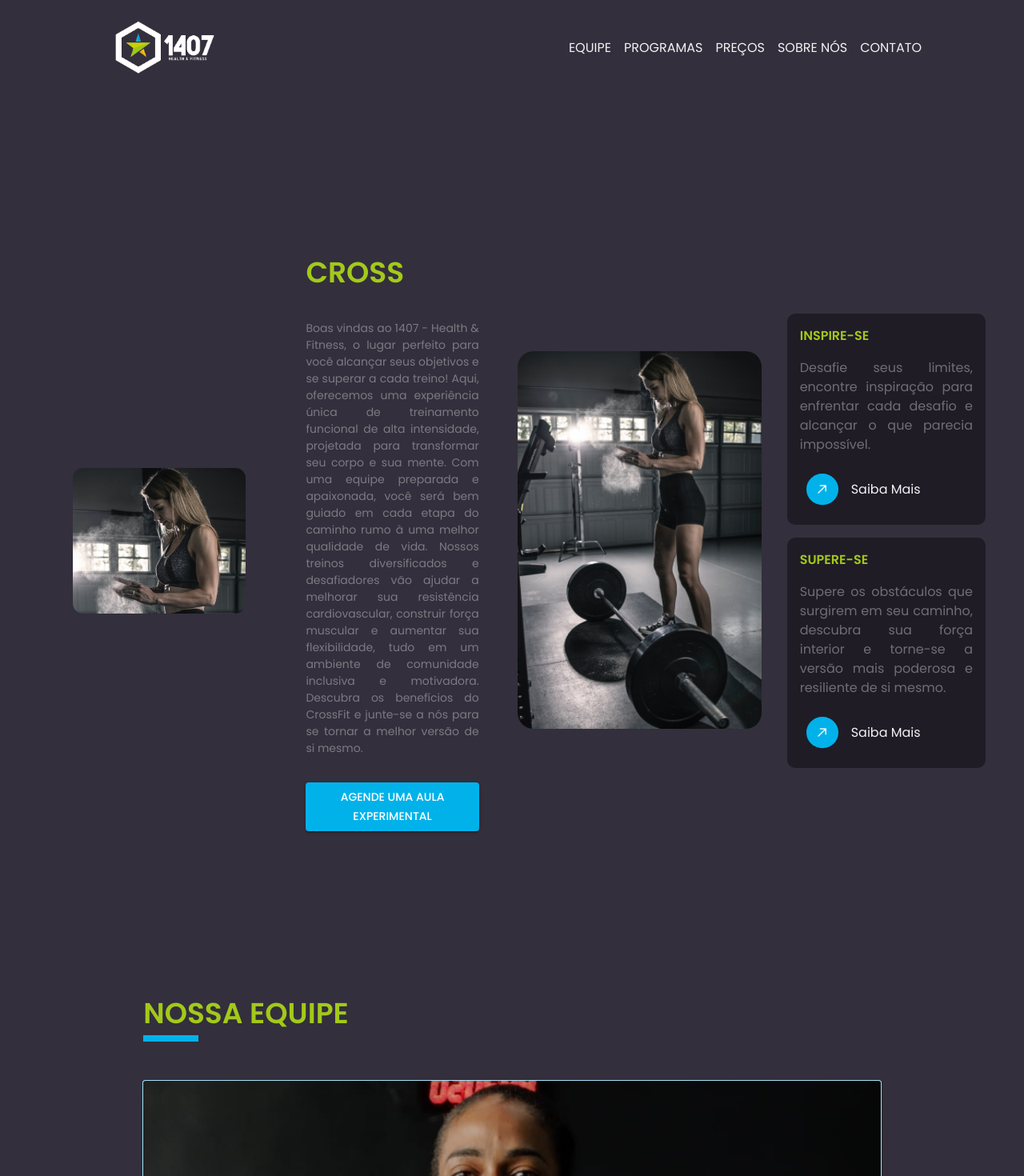
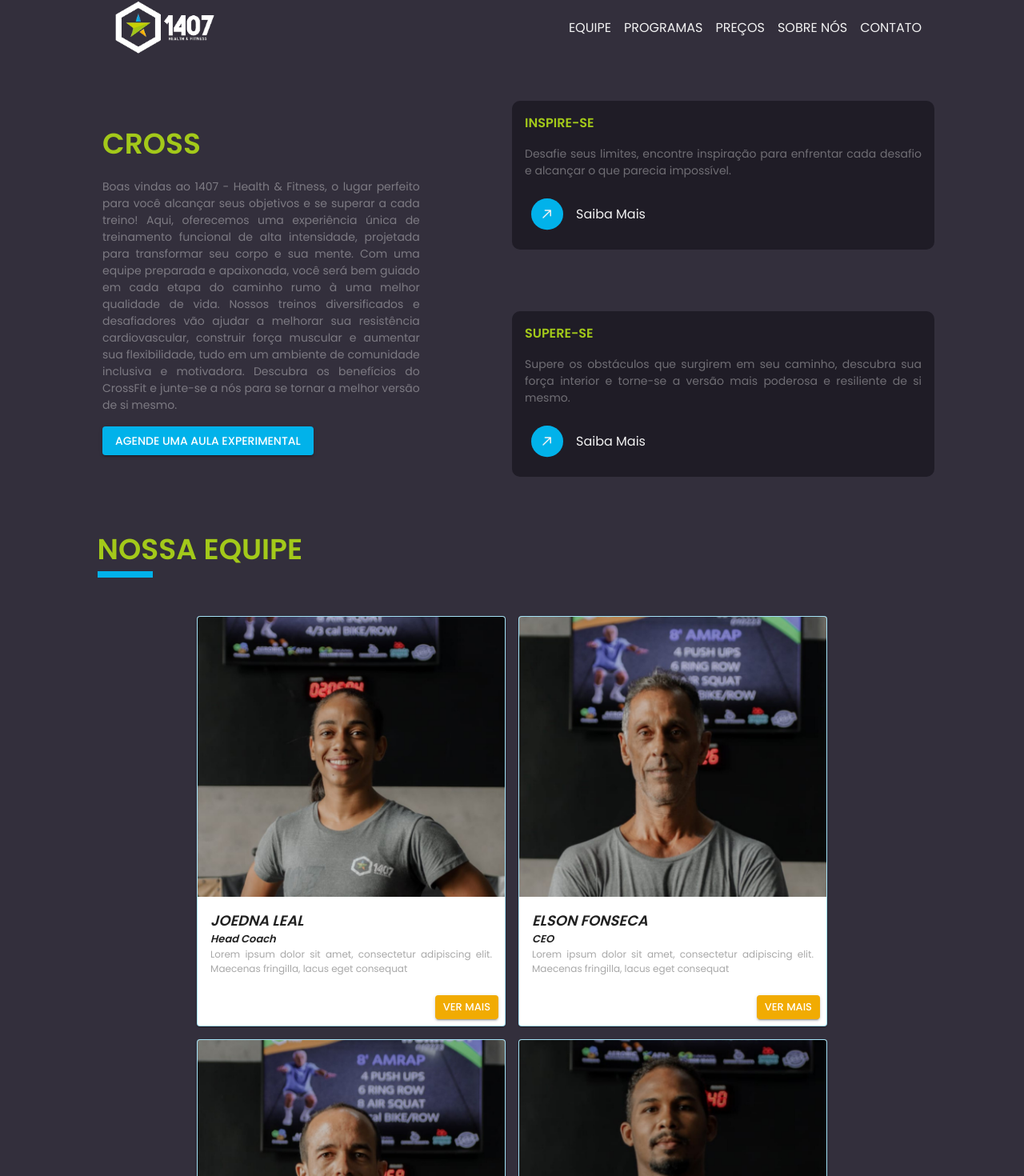
Before and after one commit to lucasrodrigges/1407-site, a React (Vite) app: page / in a window 1280 px wide. Shown: the part 40-1510 px from the top of the page at 80% size. Built offline with nearby package versions, Linux system fonts and the light colour scheme.

Commit message:
laptop responsive

```diff
--- a/src/components/Cross/Components/CatchPhrases.jsx
+++ b/src/components/Cross/Components/CatchPhrases.jsx
@@ -17,11 +17,18 @@ export default function CatchPhrases() {
     <Box sx={{
       display: 'flex',
       flexDirection: 'column',
-      justifyContent: 'center',
+      justifyContent: {
+        xs: 'center',
+        md: 'space-between',
+      },
       alignItems: 'center',
       width: {
-        xs: '100%',
+        xs: '90%',
         sm: '80%',
+        // md: '60%',
+      },
+      height: {
+        md: '470px',
       },
       gap: 2,
     }}
@@ -60,6 +67,9 @@ export default function CatchPhrases() {
           <Typography sx={{
             color: 'rgba(255, 255, 255, 0.36)',
             textAlign: 'justify',
+            fontSize: {
+              xs: 14,
+            },
           }}
           >
             {card.text}
--- a/src/components/Cross/Components/Welcome.jsx
+++ b/src/components/Cross/Components/Welcome.jsx
@@ -9,18 +9,27 @@ export default function Welcome() {
       display: 'flex',
       flexDirection: 'column',
       justifyContent: 'center',
-      alignItems: 'center',
-      gap: 4,
+      alignItems: {
+        xs: 'center',
+        sm: 'flex-start',
+      },
+      gap: {
+        xs: 4,
+        md: 2,
+      },
       width: {
         xs: '100%',
         sm: '80%',
+      },
+      height: {
+        md: '470px',
       },
     }}
     >
       <Typography
         sx={{
           fontSize: {
-            xs: '36px',
+            xs: 36,
           },
           fontWeight: 600,
           color: 'green01',
@@ -31,10 +40,15 @@ export default function Welcome() {
       </Typography>
 
       <Typography sx={{
-        fontSize: 14,
+        fontSize: {
+          xs: 14,
+        },
         fontWeight: 400,
         color: 'rgba(255, 255, 255, 0.36)',
-        width: '100%',
+        width: {
+          xs: '100%',
+          md: '80%',
+        },
         textAlign: 'justify',
       }}
       >
--- a/src/components/Cross/Components/WomanImageDesktop.jsx
+++ b/src/components/Cross/Components/WomanImageDesktop.jsx
@@ -7,11 +7,11 @@ export default function WomanImageDesktop() {
     <Box sx={{
       display: {
         xs: 'none',
-        md: 'block',
+        // md: 'block',
       },
       '& img': {
         width: '305px',
-        height: '472px',
+        height: '470px',
         borderRadius: '20px',
         objectFit: 'cover',
         transition: '0.8s',
--- a/src/components/Cross/Components/WomanImageMobile.jsx
+++ b/src/components/Cross/Components/WomanImageMobile.jsx
@@ -6,7 +6,10 @@ export default function WomanImageMobile() {
   return (
     <Box sx={{
       width: '100%',
-      display: 'flex',
+      display: {
+        xs: 'flex',
+        md: 'none',
+      },
       justifyContent: 'center',
       alignItems: 'center',
       '& img': {
--- a/src/components/Cross/Index.jsx
+++ b/src/components/Cross/Index.jsx
@@ -8,10 +8,10 @@ import CatchPhrases from './Components/CatchPhrases';
 export default function Cross() {
   return (
     <Box sx={{
-      height: {
-        md: 'calc(100vh + 200px)',
+      width: {
+        xs: '90%',
+        md: '80%',
       },
-      width: '90%',
       maxWidth: '1368px',
       display: 'flex',
       flexDirection: {
@@ -19,7 +19,10 @@ export default function Cross() {
         md: 'row',
       },
       alignItems: 'center',
-      gap: 6,
+      gap: {
+        xs: 6,
+        md: 4,
+      },
       mb: 6,
     }}
     >
--- a/src/components/Header/Index.jsx
+++ b/src/components/Header/Index.jsx
@@ -1,7 +1,7 @@
-import { Box, Typography } from '@mui/material';
+import { Box } from '@mui/material';
 import React from 'react';
-import { Link } from 'react-scroll';
-import Logo from '../../assets/images/1407Logo2.png';
+import Logo from './components/Logo';
+import NavHeaderCard from './components/NavHeaderCard';
 
 const navs = [{
   label: 'EQUIPE',
@@ -25,7 +25,7 @@ export default function Header() {
     <Box sx={{
       height: {
         xs: '100px',
-        md: '200px',
+        md: '150px',
       },
       display: 'flex',
       justifyContent: 'space-between',
@@ -37,18 +37,7 @@ export default function Header() {
       maxWidth: '1368px',
     }}
     >
-      <Box sx={{
-        '& img': {
-          height: {
-            xs: '150px',
-          }
-        },
-      }}>
-        <img
-          src={Logo}
-          alt=""
-        />
-      </Box>
+      <Logo />
 
       <Box sx={{
         display: 'flex',
@@ -58,29 +47,7 @@ export default function Header() {
       }}
       >
         {navs.map((nav) => (
-          <Link key={nav.label} to={nav.path}>
-            <Typography
-              variant="h6"
-              fontWeight={400}
-              fontSize={16}
-              sx={{
-                display: {
-                  xs: 'none',
-                  sm: 'block',
-                },
-                color: 'white01',
-                transition: '0.5s',
-                '&:hover': {
-                  color: 'yellow01',
-                  transition: '0.5s',
-                  cursor: 'pointer',
-                  transform: 'scale(1.1)',
-                },
-              }}
-            >
-              {nav.label}
-            </Typography>
-          </Link>
+          <NavHeaderCard key={nav.label} nav={nav} />
         ))}
       </Box>
     </Box>
--- /dev/null
+++ b/src/components/Header/components/Logo.jsx
@@ -0,0 +1,21 @@
+import { Box } from '@mui/material';
+import React from 'react';
+import LogoImage from '../../../assets/images/1407Logo2.png';
+
+export default function Logo() {
+  return (
+    <Box sx={{
+      '& img': {
+        height: {
+          xs: '150px',
+        },
+      },
+    }}
+    >
+      <img
+        src={LogoImage}
+        alt=""
+      />
+    </Box>
+  );
+}
--- /dev/null
+++ b/src/components/Header/components/NavHeaderCard.jsx
@@ -0,0 +1,31 @@
+import { Typography } from '@mui/material';
+import React from 'react';
+import { Link } from 'react-scroll';
+
+export default function NavHeaderCard({ nav }) {
+  return (
+    <Link to={nav.path}>
+      <Typography
+        variant="h6"
+        fontWeight={400}
+        fontSize={16}
+        sx={{
+          display: {
+            xs: 'none',
+            sm: 'block',
+          },
+          color: 'white01',
+          transition: '0.5s',
+          '&:hover': {
+            color: 'yellow01',
+            transition: '0.5s',
+            cursor: 'pointer',
+            transform: 'scale(1.1)',
+          },
+        }}
+      >
+        {nav.label}
+      </Typography>
+    </Link>
+  );
+}
--- a/src/components/OurTeam/Index.jsx
+++ b/src/components/OurTeam/Index.jsx
@@ -43,13 +43,17 @@ const cards = [{
 export default function OurTeam() {
   return (
     <Box sx={{
-      width: '90%',
+      width: {
+        xs: '90%',
+      },
       maxWidth: '1368px',
       display: 'flex',
       flexDirection: 'column',
       justifyContent: 'center',
       alignItems: 'center',
-      gap: 6,
+      gap: {
+        xs: 6,
+      },
       mb: 6,
     }}
     >
@@ -59,10 +63,19 @@ export default function OurTeam() {
         sx={{
           width: '100%',
           display: 'flex',
-          flexDirection: 'column',
+          flexWrap: {
+            md: 'wrap',
+          },
+          flexDirection: {
+            xs: 'column',
+            md: 'row',
+          },
           justifyContent: 'center',
           alignItems: 'center',
-          gap: 4,
+          gap: {
+            xs: 4,
+            md: 2,
+          },
         }}
       >
         {cards.map((card) => (
--- a/src/components/OurTeam/components/TeamCard.jsx
+++ b/src/components/OurTeam/components/TeamCard.jsx
@@ -11,6 +11,7 @@ export default function TeamCard({ card }) {
         width: {
           xs: '100%',
           sm: '80%',
+          md: '33.33%',
         },
         border: '1px solid #01b4ea5a',
         transition: '0.5s',
--- a/src/components/OurTeam/components/TitleTeam.jsx
+++ b/src/components/OurTeam/components/TitleTeam.jsx
@@ -7,6 +7,7 @@ export default function TitleTeam() {
       width: {
         xs: '100%',
         sm: '80%',
+        md: '90%',
       },
       display: 'flex',
       flexDirection: 'column',
```
